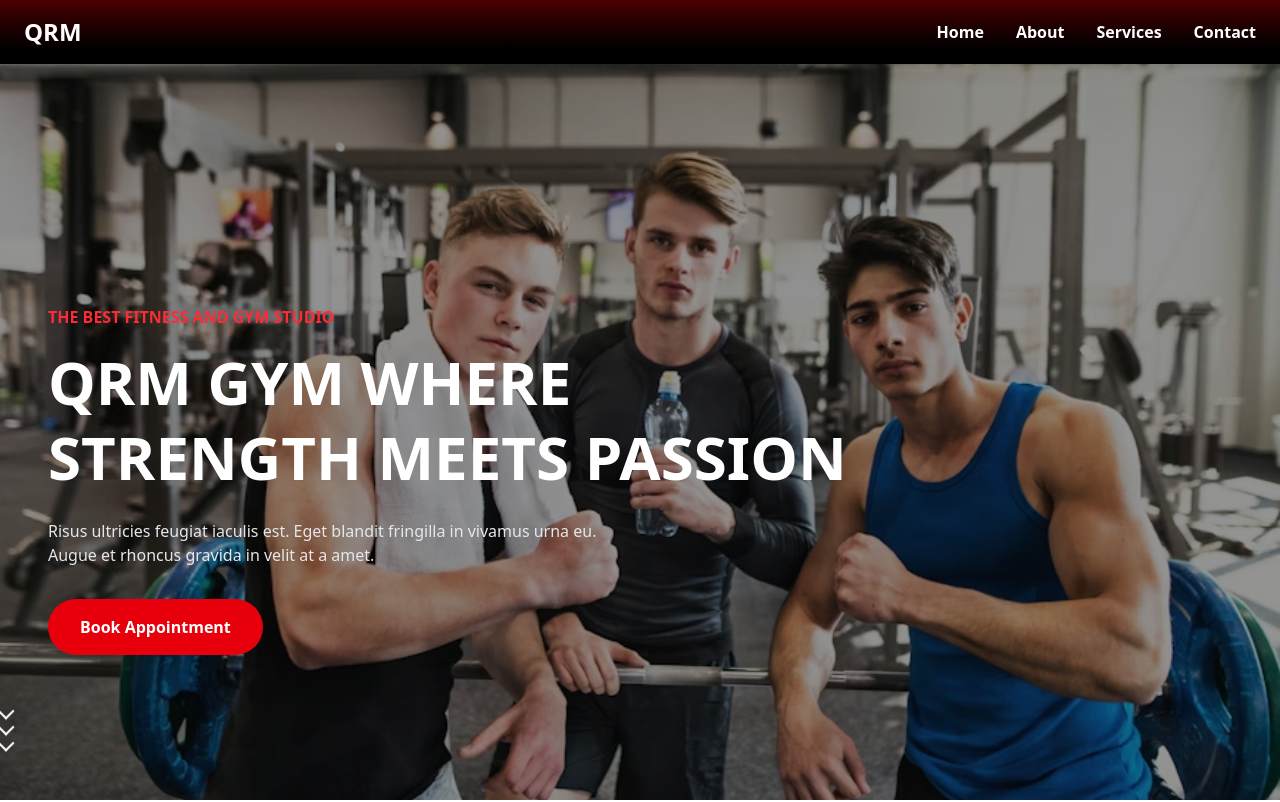
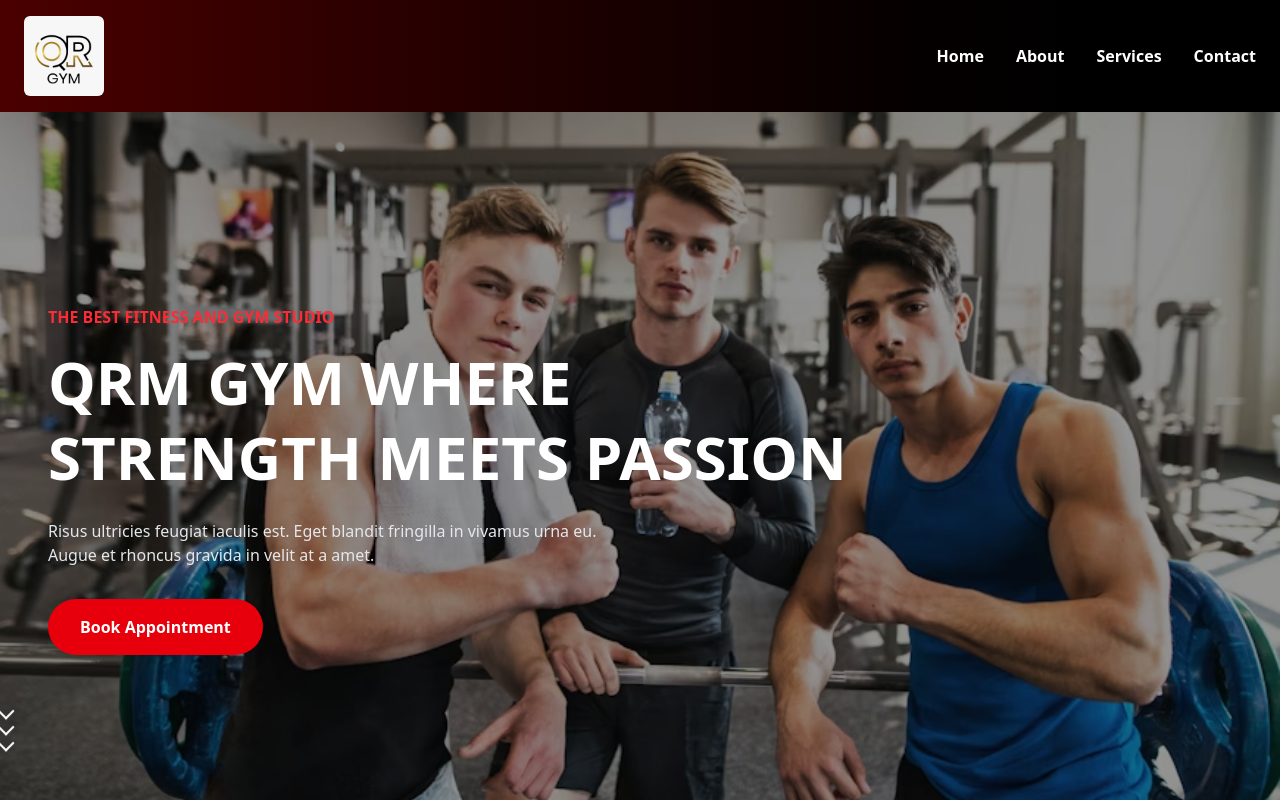
Before and after one commit to Laiba60/Fitness-Website, a React (Vite) app: page / in a window 1280 px wide. Shown: the top 802 px of the page. Built offline with nearby package versions, Linux system fonts and the light colour scheme.

Commit message:
imrpove design

```diff
--- a/src/components/Header.jsx
+++ b/src/components/Header.jsx
@@ -1,13 +1,12 @@
 import React, { useState, useEffect } from "react";
 import { CiStopwatch } from "react-icons/ci";
 import { Link } from "react-router-dom";
+import LogoQRM from "../assets/images/LogoQRM.jpg";
 const Header = () => {
   const [scrolled, setScrolled] = useState(false);
   const [menuOpen, setMenuOpen] = useState(false);
   useEffect(() => {
-    const handleScroll = () => {
-      setScrolled(window.scrollY > 50);
-    };
+    const handleScroll = () => setScrolled(window.scrollY > 50);
     window.addEventListener("scroll", handleScroll);
     return () => window.removeEventListener("scroll", handleScroll);
   }, []);
@@ -29,23 +28,16 @@ const Header = () => {
   return (
     <header
       className={`fixed w-full top-0 z-50 transition-all duration-300 backdrop-blur-sm
-        ${
-          scrolled
-            ? "bg-white text-black shadow-md"
-            : "bg-linear-to-b from-[#4b0000] to-black text-white"
-        }
+        ${scrolled ? "bg-white text-black shadow-md" : "bg-linear-to-r from-[#4b0000] to-black text-white"}
       `}
     >
-      <div className="max-w-7xl mx-auto px-6 py-4 flex items-center">
-        <Link
-          to="/"
-          className={`text-2xl font-bold transition-colors duration-300 ${
-            scrolled ? "text-black" : "text-white"
-          }`}
-        >
-          QRM
-        </Link>
-        <nav className="hidden md:flex ml-auto space-x-8 font-semibold">
+      <div className="max-w-7xl mx-auto px-6 py-4 flex items-center justify-between">
+        <img
+          src={LogoQRM}
+          alt="QR Gym Logo"
+          className="h-12 md:h-16 lg:h-20 object-contain rounded-md shrink-0"
+        />
+        <nav className="hidden md:flex space-x-8 font-semibold">
           {navLinks.map((item) => (
             <Link
               key={item}
@@ -57,7 +49,7 @@ const Header = () => {
           ))}
         </nav>
         <button
-          className="md:hidden ml-auto p-2 focus:outline-none"
+          className="md:hidden p-2 focus:outline-none"
           onClick={() => setMenuOpen(!menuOpen)}
         >
           <span className="block w-6 h-0.5 bg-current mb-1"></span>
@@ -77,6 +69,7 @@ const Header = () => {
               {item}
             </Link>
           ))}
+
           <div className="pt-4 border-t">
             <div className="flex items-center gap-3 text-sm">
               <CiStopwatch className="w-5 h-5" />
```
